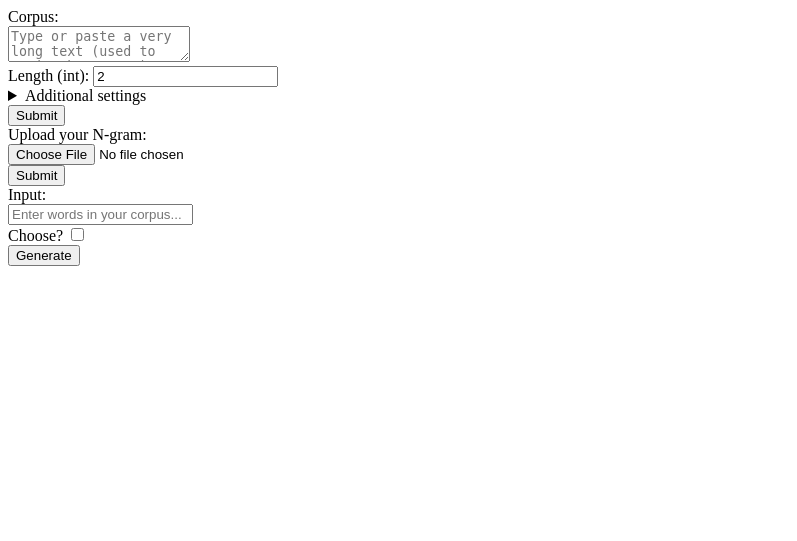
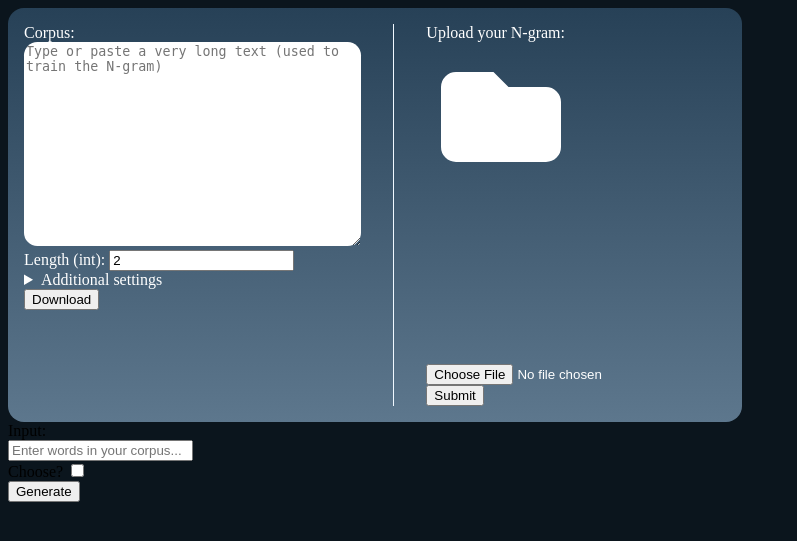
Before and after one commit to ri0e/Ngram, a Flask app: page / in a window 1280 px wide. Shown: the top 541 px of the page, without its empty margins (0-797 px from the left). Run offline with Flask 3, Linux system fonts and the light colour scheme; parts of the project's set-up code (start-up, migrations or seed data) failed here and were passed over.

Commit message:
Simple style changes.

```diff
--- a/main.py
+++ b/main.py
@@ -15,7 +15,9 @@ app = Flask(__name__,
             template_folder='templates/',
             static_folder='')
 
-app.config.from_json('config.json')
+with open('config.json', 'r') as Cg:
+    config = json.load(Cg)
+app.config.update(config)
 
 allowed_ext = ['json']
 allowed_mime = ['application/json']
@@ -74,7 +76,7 @@ def upload_json():
             return redirect(url_for('index', message = f'An unexpected error occurred during processing: {e}', status = "error"))
 
     return redirect(url_for('index', message = "Something went wrong with the upload. Please try again.", status = "error"))
-#####################################################################################################
+
 @app.route('/predict_text', methods = ['POST'])
 def predict_text():
     text = request.form.get('user_input', '')
--- a/styles.css
+++ b/styles.css
@@ -0,0 +1,33 @@
+body{
+    background: #0b151d;
+}
+
+.generation{
+    background: linear-gradient(#274157,#5d778d);
+    border-radius: 1em;
+    width: fit-content;
+    display: flex;
+    justify-content: center;
+    padding: 1em;
+    color: white;
+}
+
+.divider {
+    width: 1px;
+    height: auto;
+    background-color: aliceblue;
+    margin-left: 2em;
+    margin-right: 2em;
+    color:#0b151d;
+}
+
+textarea {
+    border: None;
+    width: 25em;
+    min-width: 20rem;
+    max-width: 40em;
+    height: 15em;
+    min-height: 2em;
+    max-height: 20em;
+    border-radius: 1em;
+}
--- a/templates/index.html
+++ b/templates/index.html
@@ -21,16 +21,19 @@
 
                     <label for = "punctuation_input">Remove: </label>
                     <input type = "text" id = "punctuation_input" name = "punctuation_remove" value = "!&quot;#$%&amp;'()*+,-./:;<=>?@[\]^_`{|}~" placeholder = "Characters to be removed are ..."><br>
-
-                    <!--<label for = "split_by_input">Split by: </label>
-                    <input type = "text" id = "split_by_input" name = "split_by" value = " " placeholder = "Separate words by ..."><br> -->
                 </details>
 
-                <input type="submit" value="Submit">
+                <input type="submit" value="Download">
             </form>
 
+            <div class = "divider"></div>
+
             <form method = "POST" action = "/upload_json" enctype = "multipart/form-data">
-                <label for = "json_upload">Upload your N-gram:</label><br>
+                <label for = "json_upload">Upload your N-gram:
+                    <div class = "upload_content">
+                        <svg xmlns = "http://www.w3.org/2000/svg" width = ""viewBox = "0 0 40 40" fill = "currentColor" aria-hidden = "true"><path d="M2 6a2 2 0 012-2h5l2 2h5a2 2 0 012 2v6a2 2 0 01-2 2H4a2 2 0 01-2-2V6z"></path></svg>
+                    </div>
+                </label><br>
                 <input type = "file" id = "json_upload" name = "json_file" accept = ".json"><br>
 
                 <input type="submit" value="Submit">
```
